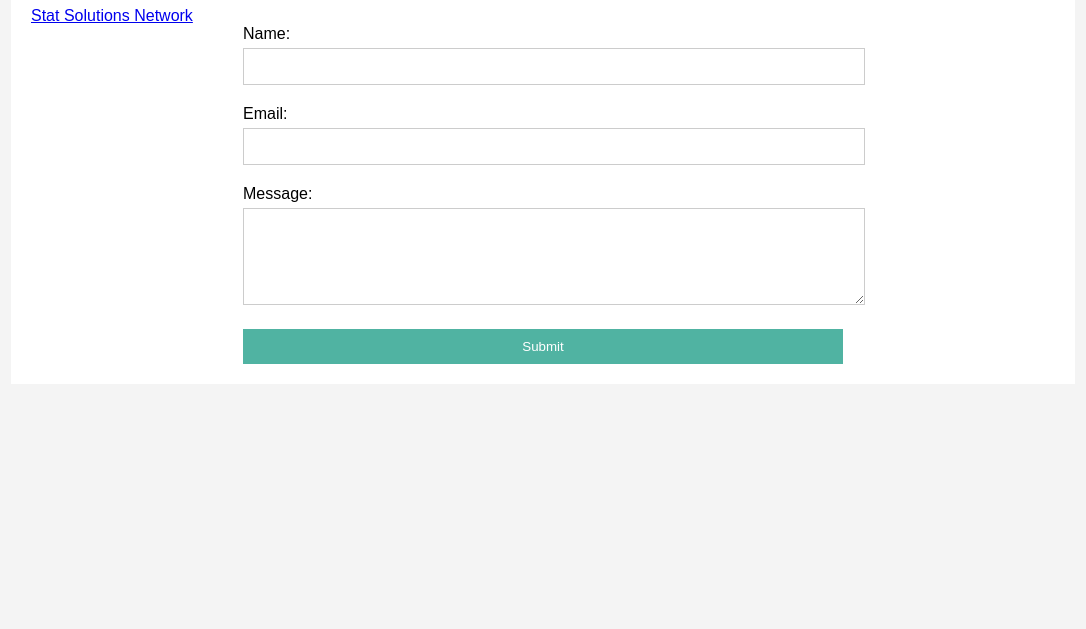
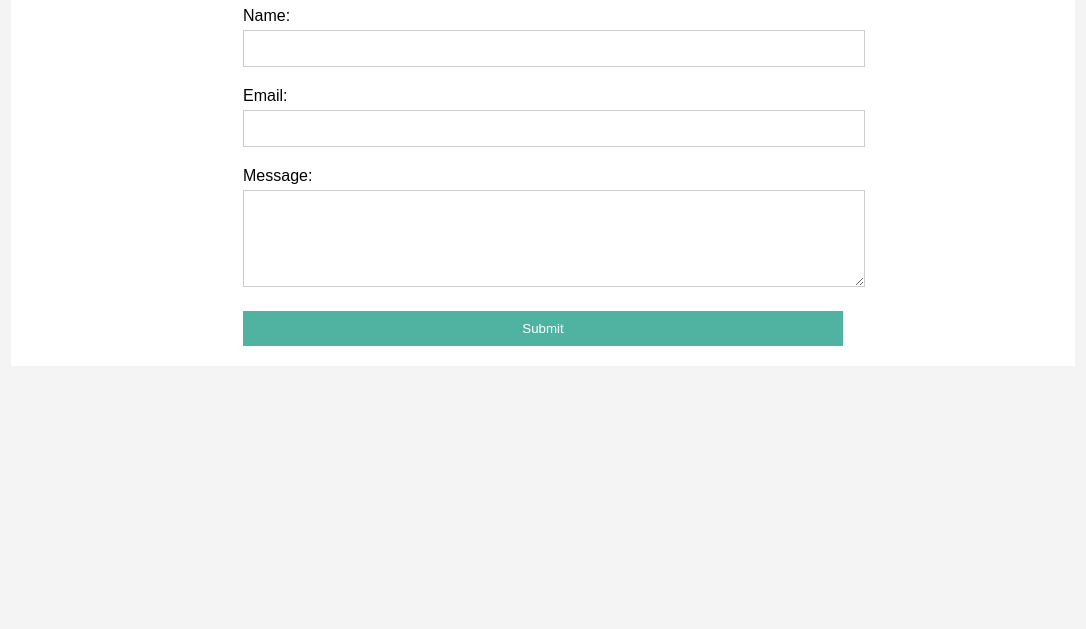
Before and after one commit to rigye/health.com, a plain HTML site: page contact.html in a window 1280 px wide. Shown: the part 171-800 px from the top of the page, without its empty margins (97-1183 px from the left). Drawn offline with Linux system fonts and the light colour scheme.

Commit message:
Update contact.html

```diff
--- a/contact.html
+++ b/contact.html
@@ -104,7 +104,6 @@
     </header>
     <div class="main container">
         <h1>Get in Touch</h1>
-                   <a href="https://statsolutionsnetwork.com/" target="_blank">Stat Solutions Network</a>
         <form action="submit_form.php" method="post">
             <label for="name">Name:</label>
             <input type="text" id="name" name="name" required>
```
